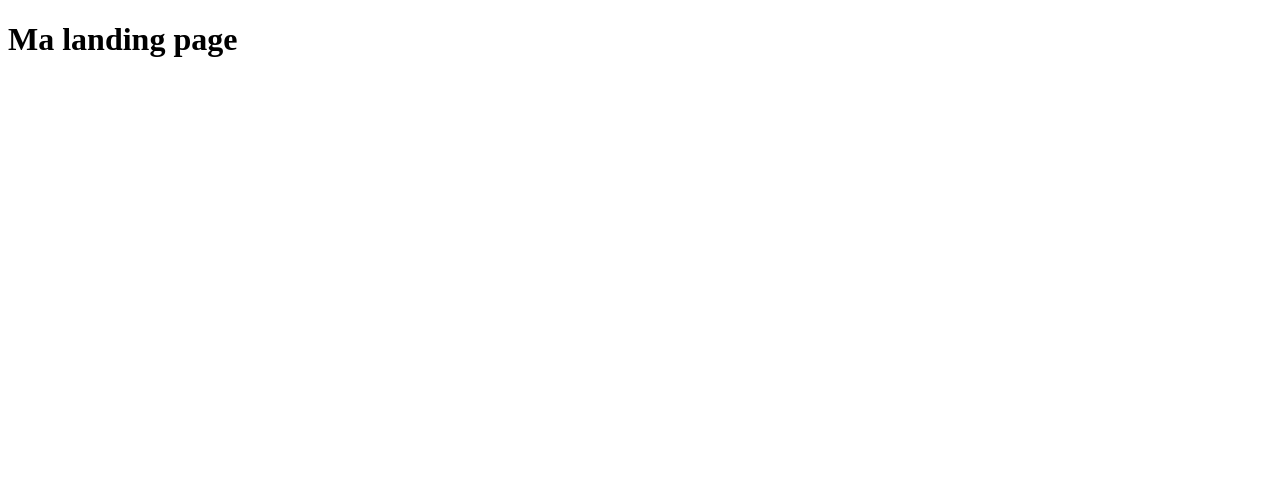
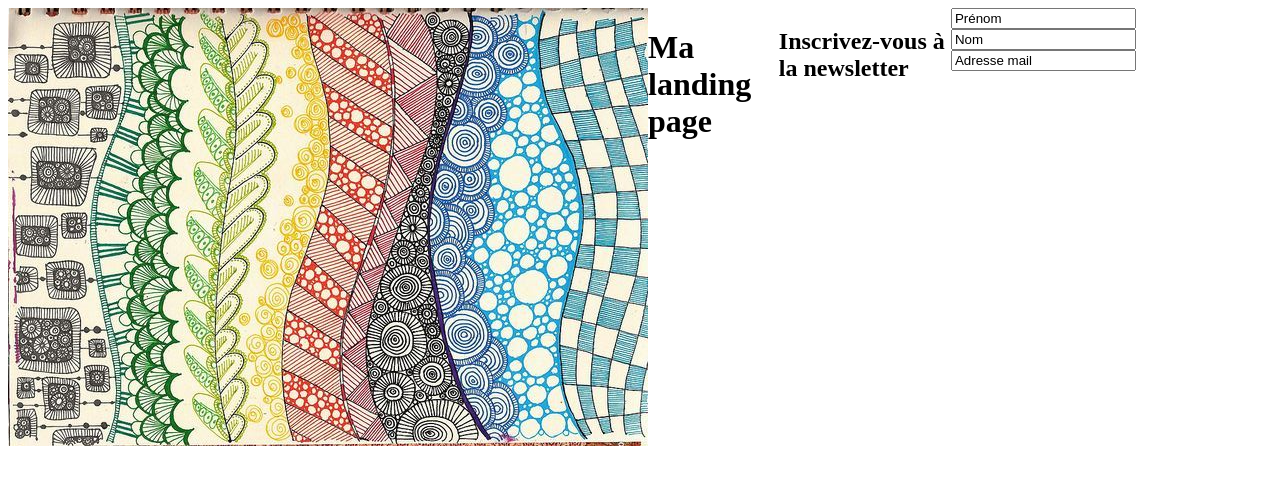
Before and after one commit to crvlea/Landing-page, a plain HTML site: page index.html in a window 1280 px wide. Drawn offline with Linux system fonts and the light colour scheme.

Commit message:
Etape 1
Ajout image

```diff
--- a/index.html
+++ b/index.html
@@ -6,6 +6,17 @@
     <title>Landing page</title>
   </head>
   <body>
+    <div>
+    <img src="banniere.jpg">
+    <div class="col2">
     <h1>Ma landing page<h1>
+      <h2>Inscrivez-vous à la newsletter</h2>
+      <form class="formulaire" action="index.html" method="post">
+        <input type="text" name="prénom" value="Prénom">
+        <input type="text" name="nom" value="Nom">
+        <input type="text" name="mail" value="Adresse mail">
+      </div>
+      </form>
+    </div>
   </body>
 </html>
--- a/style.css
+++ b/style.css
@@ -0,0 +1,16 @@
+
+
+img{
+  display: flex;
+  flex-direction: row;
+}
+
+.col2{
+  display: flex;
+  flex-direction: row;
+}
+
+div{
+  display: flex;
+  flex-direction: row;
+}
```
Also changed, not shown: banniere.jpg (added), 1 other file.
